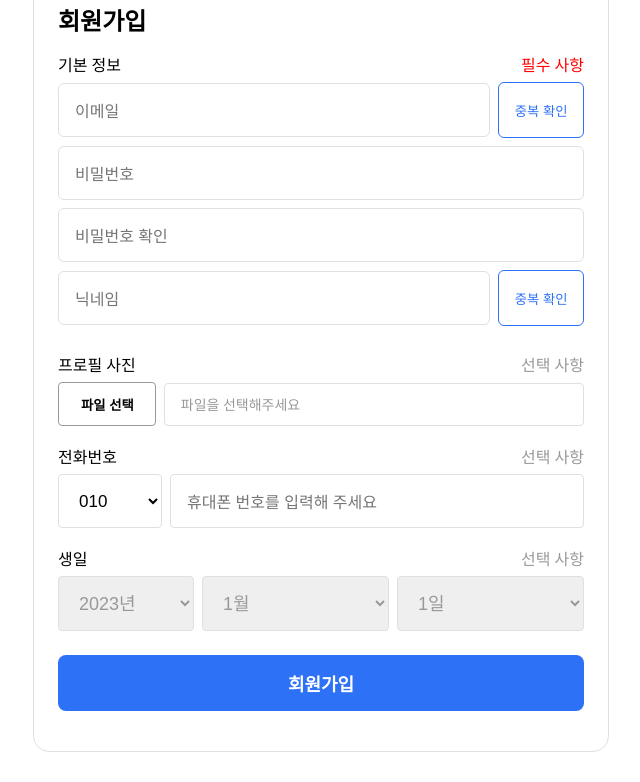
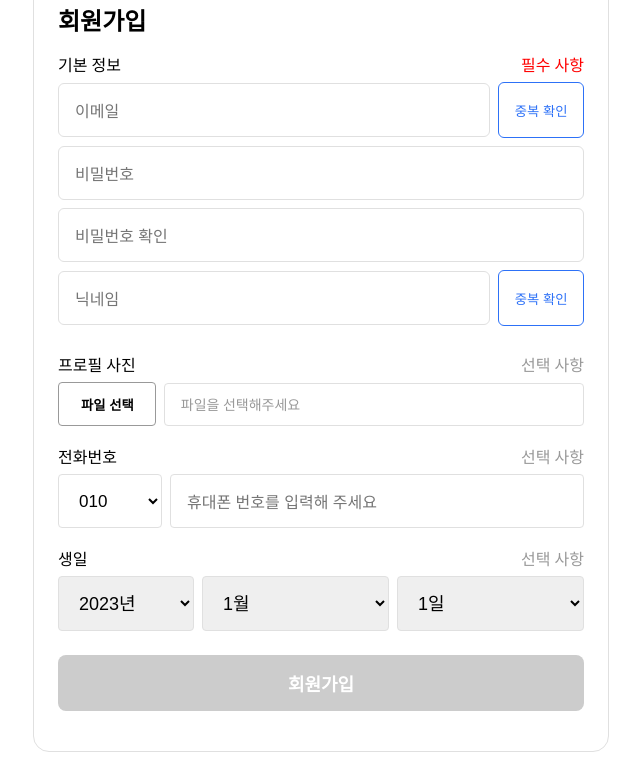
Before and after one commit to wecode-bootcamp-korea/49-1st-Team2-frontend, a React app: page /signup in a window 1280 px wide. Shown: the part 125-907 px from the top of the page, without its empty margins (319-959 px from the left). Built offline with nearby package versions, Linux system fonts and the light colour scheme.

Commit message:
회원가입 중복확인 후 버튼 활성화

```diff
--- a/src/pages/Login/Login.js
+++ b/src/pages/Login/Login.js
@@ -19,7 +19,7 @@ const Login = () => {
 
   const isTurnOn = userEmail.includes("@") && userPassword.length >= 5;
 
-  // const req = () => {
+  const req = () => {
     //   fetch("http://10.58.52.97:8000/login", {
     //     method: "POST",
     //     body: JSON.stringify({
@@ -43,8 +43,8 @@ const Login = () => {
     //         alert("로그인 실패");
     //       }
     //     });
-  //   nav("/main");
-  // };
+    nav("/main");
+  };
 
   return (
     <div className="login">
--- a/src/pages/SignUp/SignUp.js
+++ b/src/pages/SignUp/SignUp.js
@@ -3,6 +3,13 @@ import "./SignUp.scss";
 import { Link, useNavigate } from "react-router-dom";
 
 const SignUp = () => {
+  const [userEmail, setEmail] = useState("");
+  const [userPassword, setUserPassword] = useState("");
+  const [userCheckPassword, setUserCheckPassword] = useState("");
+  const [userNickname, setNickname] = useState("");
+  const [checkEmail, setCheckEmail] = useState(false);
+  const [checkNickname, setCheckNickname] = useState(false);
+
   const nav = useNavigate();
   const req = () => {
     fetch("http://10.58.52.160:8000/users", {
@@ -67,10 +74,6 @@ const SignUp = () => {
     );
   };
 
-  const [userEmail, setEmail] = useState("");
-  const [userPassword, setUserPassword] = useState("");
-  const [userNickname, setNickname] = useState("");
-
   const handleUserEmail = (e) => {
     setEmail(e.target.value);
   };
@@ -79,9 +82,33 @@ const SignUp = () => {
     setUserPassword(e.target.value);
   };
 
+  const handleUserCheckPassword = (e) => {
+    setUserCheckPassword(e.target.value);
+  };
+
   const handleNickname = (e) => {
     setNickname(e.target.value);
   };
+
+  const checkEmailBtn = () => {
+    if (userEmail.includes("@")) {
+      console.log("이메일 확인 : " + userEmail);
+      setCheckEmail(true);
+    } else {
+      alert("이메일에 @는 필수입니다.");
+    }
+  };
+
+  const checkNickNameBtn = (e) => {
+    console.log("닉네임 확인 : " + userNickname);
+    setCheckNickname(true);
+  };
+
+  const completeSign =
+    checkNickname &&
+    checkEmail &&
+    userPassword > 8 &&
+    userPassword === userCheckPassword;
 
   return (
     <div className="signUp">
@@ -108,12 +135,15 @@ const SignUp = () => {
                   id="userEmail"
                   placeholder="이메일"
                   onChange={handleUserEmail}
+                  disabled={checkEmail}
                 />
                 <div className="checkBtnWrap">
                   <input
                     type="button"
                     className="bordBtn sign"
                     value="중복 확인"
+                    onClick={checkEmailBtn}
+                    disabled={checkEmail}
                   />
                 </div>
               </div>
@@ -130,6 +160,7 @@ const SignUp = () => {
                   type="password"
                   id="userPwCheck"
                   placeholder="비밀번호 확인"
+                  onChange={handleUserCheckPassword}
                 />
               </div>
               <div className="infoWrap">
@@ -139,12 +170,15 @@ const SignUp = () => {
                   placeholder="닉네임"
                   autoComplete="off"
                   onChange={handleNickname}
+                  disabled={checkNickname}
                 />
                 <div className="checkBtnWrap">
                   <input
                     type="button"
                     className="bordBtn sign"
                     value="중복 확인"
+                    onClick={checkNickNameBtn}
+                    disabled={checkNickname}
                   />
                 </div>
               </div>
@@ -203,6 +237,7 @@ const SignUp = () => {
           className="fillBtn btn"
           value="회원가입"
           onClick={req}
+          disabled={!completeSign}
         />
       </section>
     </div>
--- a/src/pages/SignUp/SignUp.scss
+++ b/src/pages/SignUp/SignUp.scss
@@ -213,7 +213,7 @@
             width: 100%;
             padding: 16px 0 15px 16px;
             font-size: 18px;
-            color: #999;
+            // color: #999;
             border-radius: 4px;
             border: 1px solid #e0e0e0;
             margin-top: 8px;
```
Lines whose indentation alone changed are shown as unchanged.
